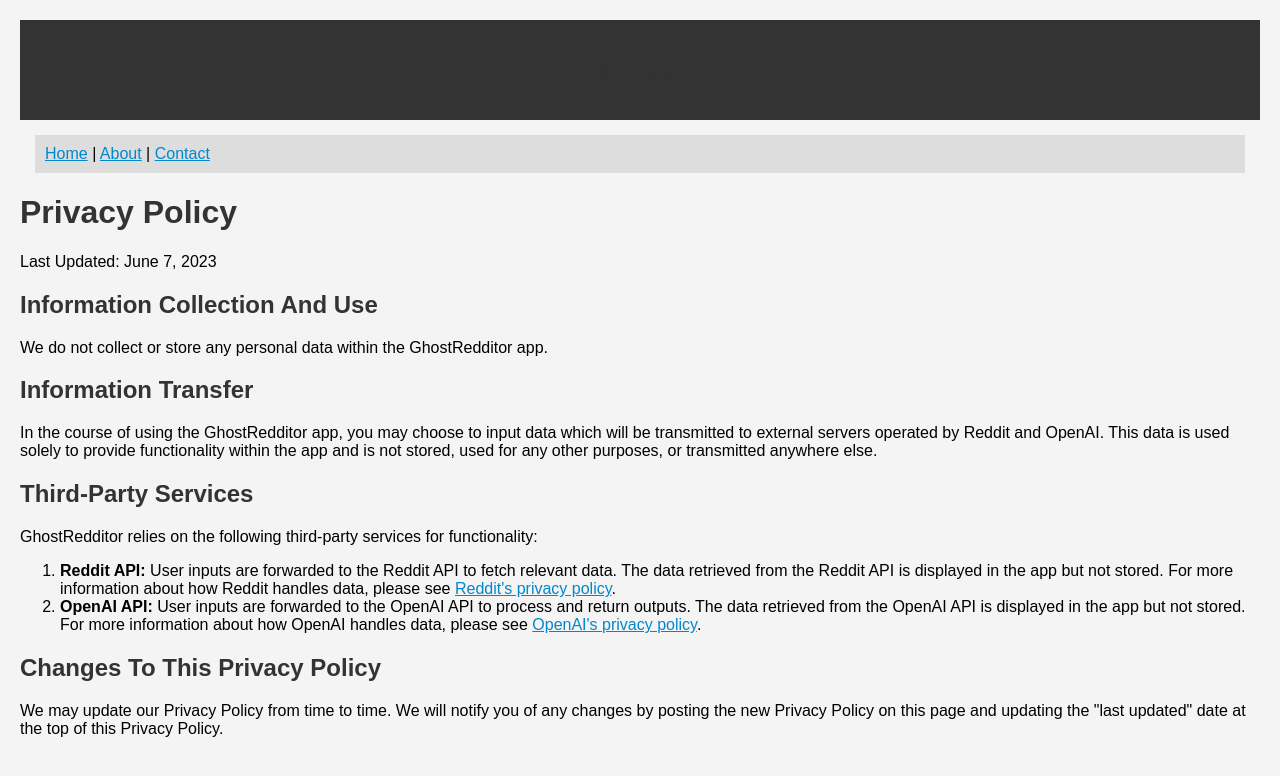
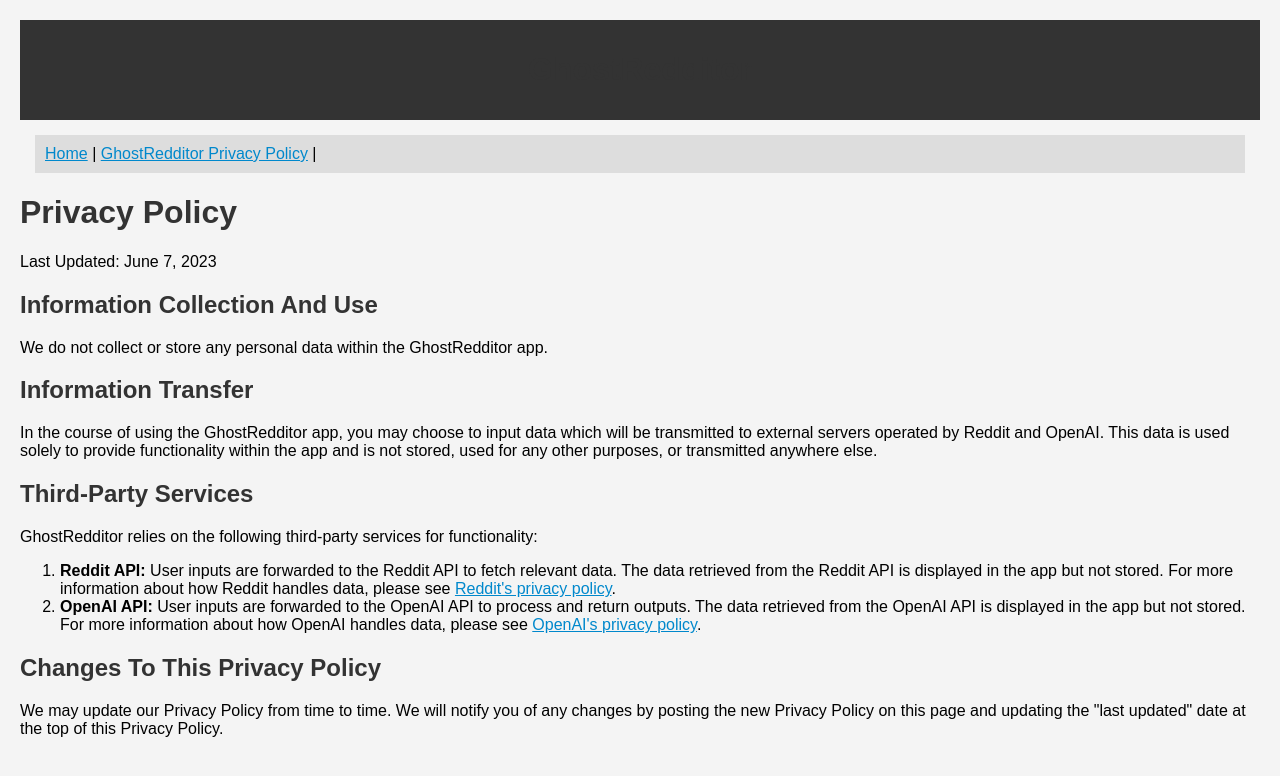
Before and after one commit to anmael/anmael.github.io, a plain HTML site: page ghostredditorprvc.html in a window 1280 px wide. Drawn offline with Linux system fonts and the light colour scheme.

Commit message:
Update ghostredditorprvc.html

```diff
--- a/ghostredditorprvc.html
+++ b/ghostredditorprvc.html
@@ -38,8 +38,7 @@
         </div>
         <div class="menu">
             <a href="index.html">Home</a> |
-            <a href="about.html">About</a> |
-            <a href="contact.html">Contact</a>
+            <a href="ghostredditorprvc.html">GhostRedditor Privacy Policy</a> |
         </div>
         <div class="content">
             <h1>Privacy Policy</h1>
```
